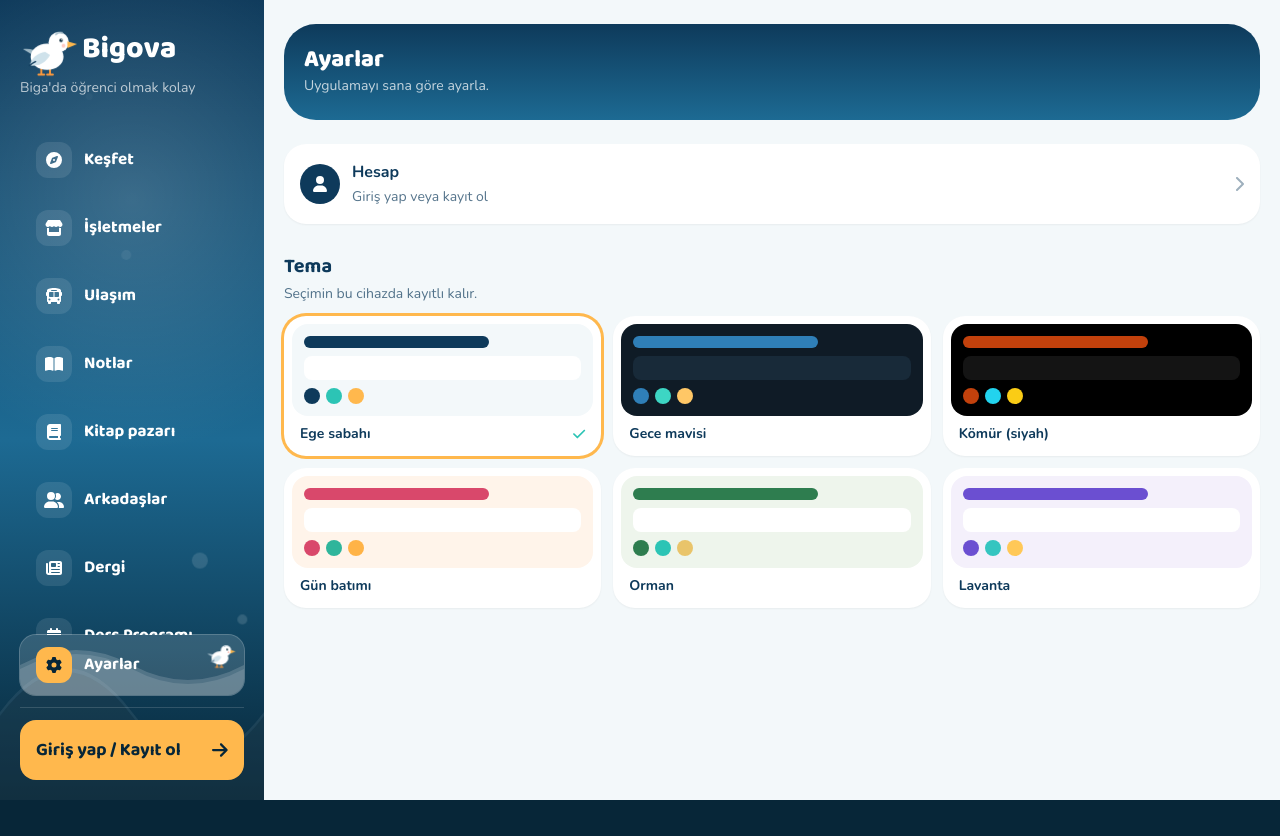
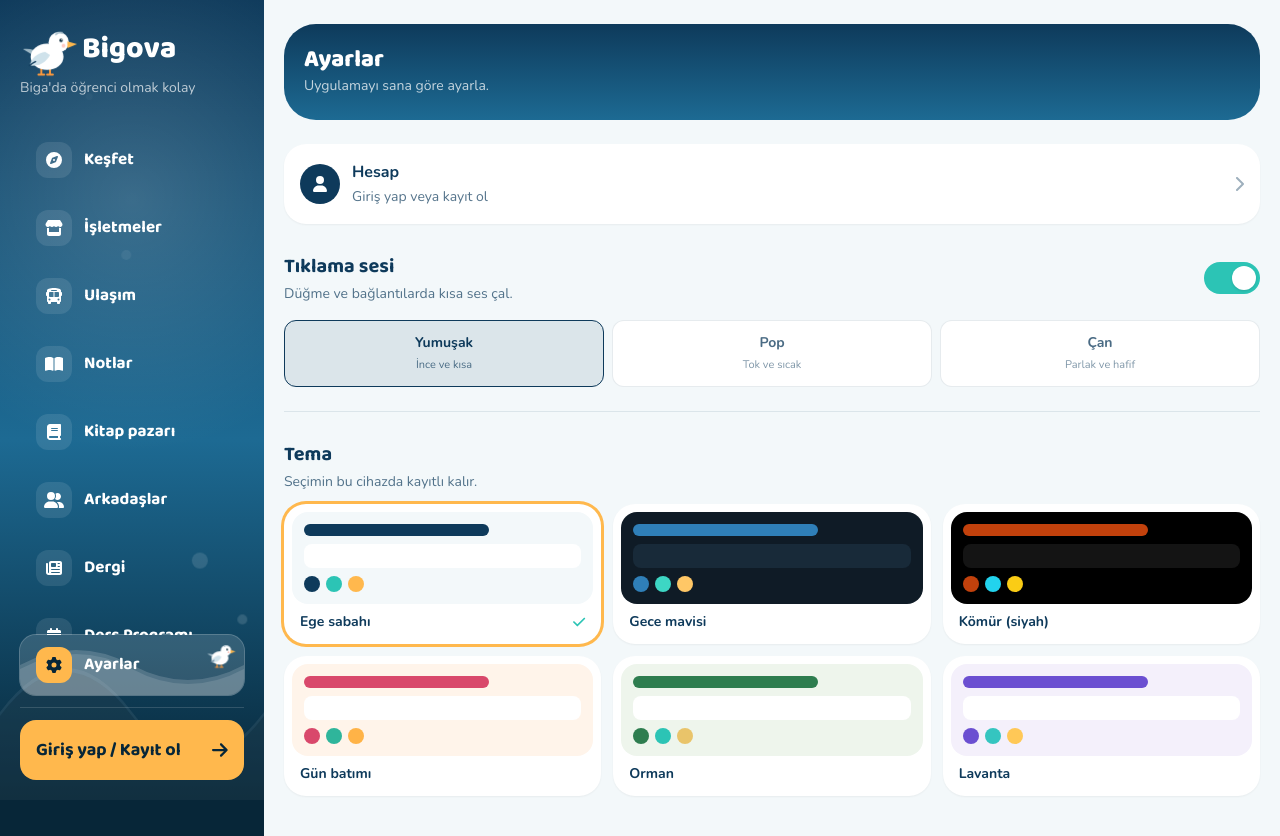
Before and after one commit to cn-Ky/Bigova, a Next.js app: page /ayarlar in a window 1280 px wide. Before the commit the page ends 800 px from the top, so only its background shows below. Built offline with nearby package versions, Linux system fonts and the light colour scheme.

Commit message:
click sound added

```diff
--- a/src/app/ayarlar/page.tsx
+++ b/src/app/ayarlar/page.tsx
@@ -1,15 +1,42 @@
 "use client";
+import {
+    CLICK_SOUND_ENABLED_KEY,
+    CLICK_SOUND_STYLE_KEY,
+    CLICK_SOUNDS,
+} from "@/lib/clickSound";
+import { applyTheme, THEMES } from "@/lib/themes";
+import {
+    faCheck,
+    faChevronRight,
+    faUser,
+} from "@fortawesome/free-solid-svg-icons";
+import { FontAwesomeIcon } from "@fortawesome/react-fontawesome";
+import { motion } from "framer-motion";
 import Link from "next/link";
 import { useEffect, useState } from "react";
-import { motion } from "framer-motion";
-import { FontAwesomeIcon } from "@fortawesome/react-fontawesome";
-import { faCheck, faChevronRight, faUser } from "@fortawesome/free-solid-svg-icons";
-import { THEMES, applyTheme } from "@/lib/themes";
 
 export default function Ayarlar() {
   const [cur, setCur] = useState("sabah");
-  useEffect(() => setCur(document.documentElement.dataset.theme || "sabah"), []);
-  const pick = (id: string) => { setCur(id); applyTheme(id); };
+  const [soundEnabled, setSoundEnabled] = useState(true);
+  const [soundStyle, setSoundStyle] = useState("soft");
+  useEffect(() => {
+    setCur(document.documentElement.dataset.theme || "sabah");
+    setSoundEnabled(localStorage.getItem(CLICK_SOUND_ENABLED_KEY) !== "false");
+    setSoundStyle(localStorage.getItem(CLICK_SOUND_STYLE_KEY) || "soft");
+  }, []);
+  const pick = (id: string) => {
+    setCur(id);
+    applyTheme(id);
+  };
+  const toggleSound = () => {
+    const next = !soundEnabled;
+    setSoundEnabled(next);
+    localStorage.setItem(CLICK_SOUND_ENABLED_KEY, String(next));
+  };
+  const pickSound = (id: string) => {
+    setSoundStyle(id);
+    localStorage.setItem(CLICK_SOUND_STYLE_KEY, id);
+  };
   return (
     <main>
       <header className="rounded-b-[28px] bg-gradient-to-b from-sea to-sea2 px-5 pb-6 pt-[max(1.25rem,env(safe-area-inset-top))] text-white">
@@ -17,26 +44,126 @@ export default function Ayarlar() {
         <p className="text-sm text-white/75">Uygulamayı sana göre ayarla.</p>
       </header>
       <section className="px-5 pt-6">
-        <Link href="/giris" className="flex items-center gap-3 rounded-[22px] bg-card p-4 shadow-sm transition active:scale-[.97]">
-          <span className="grid h-10 w-10 place-items-center rounded-full bg-sea text-white"><FontAwesomeIcon icon={faUser} /></span>
-          <span className="flex-1"><b className="block">Hesap</b><span className="text-sm opacity-70">Giriş yap veya kayıt ol</span></span>
+        <Link
+          href="/giris"
+          className="flex items-center gap-3 rounded-[22px] bg-card p-4 shadow-sm transition active:scale-[.97]"
+        >
+          <span className="grid h-10 w-10 place-items-center rounded-full bg-sea text-white">
+            <FontAwesomeIcon icon={faUser} />
+          </span>
+          <span className="flex-1">
+            <b className="block">Hesap</b>
+            <span className="text-sm opacity-70">Giriş yap veya kayıt ol</span>
+          </span>
           <FontAwesomeIcon icon={faChevronRight} className="opacity-40" />
         </Link>
+        <section className="mt-7 border-b border-ink/10 pb-6">
+          <div className="flex items-center justify-between gap-4">
+            <div>
+              <h2 className="font-display text-xl font-bold">Tıklama sesi</h2>
+              <p className="mt-1 text-sm opacity-70">
+                Düğme ve bağlantılarda kısa ses çal.
+              </p>
+            </div>
+            <button
+              type="button"
+              role="switch"
+              aria-checked={soundEnabled}
+              aria-label="Tıklama sesini aç veya kapat"
+              onClick={toggleSound}
+              className={`relative h-8 w-14 shrink-0 rounded-full transition-colors ${soundEnabled ? "bg-tide" : "bg-ink/25"}`}
+            >
+              <span
+                className={`absolute top-1 grid h-6 w-6 place-items-center rounded-full bg-white shadow transition-transform ${soundEnabled ? "translate-x-7" : "translate-x-1"}`}
+              />
+            </button>
+          </div>
+          <div
+            className="mt-4 grid grid-cols-3 gap-2"
+            role="radiogroup"
+            aria-label="Tıklama sesi seçimi"
+          >
+            {CLICK_SOUNDS.map((sound) => (
+              <button
+                key={sound.id}
+                type="button"
+                role="radio"
+                aria-checked={soundStyle === sound.id}
+                data-click-sound={sound.id}
+                onClick={() => pickSound(sound.id)}
+                className={`rounded-xl border px-2 py-3 text-center transition-colors ${soundStyle === sound.id ? "border-sea bg-sea/10 text-ink" : "border-ink/10 bg-card text-ink/75"}`}
+              >
+                <b className="block text-sm">{sound.label}</b>
+                <span className="mt-1 block text-[11px] opacity-70">
+                  {sound.hint}
+                </span>
+              </button>
+            ))}
+          </div>
+        </section>
         <h2 className="mb-1 mt-7 font-display text-xl font-bold">Tema</h2>
-        <p className="mb-3 text-sm opacity-70">Seçimin bu cihazda kayıtlı kalır.</p>
-        <ul role="radiogroup" aria-label="Tema" className="grid grid-cols-2 gap-3 md:grid-cols-3">
+        <p className="mb-3 text-sm opacity-70">
+          Seçimin bu cihazda kayıtlı kalır.
+        </p>
+        <ul
+          role="radiogroup"
+          aria-label="Tema"
+          className="grid grid-cols-2 gap-3 md:grid-cols-3"
+        >
           {THEMES.map((t) => {
             const on = cur === t.id;
             return (
-              <motion.li key={t.id} initial={{ opacity: 0, scale: 0.9 }} animate={{ opacity: 1, scale: 1 }} transition={{ delay: THEMES.indexOf(t) * 0.05 }}>
-                <button role="radio" aria-checked={on} onClick={() => pick(t.id)} className="relative w-full rounded-[22px] bg-card p-2 text-left shadow-sm active:scale-[.97]">
-                  {on && <motion.span layoutId="ring" className="absolute inset-0 rounded-[22px] ring-[3px] ring-sun" transition={{ type: "spring", stiffness: 500, damping: 35 }} />}
-                  <div className="rounded-2xl p-3" style={{ background: t.foam }}>
-                    <div className="h-3 w-2/3 rounded-full" style={{ background: t.sea }} />
-                    <div className="mt-2 h-6 rounded-lg" style={{ background: t.card }} />
-                    <div className="mt-2 flex gap-1.5">{[t.sea, t.tide, t.sun].map((c) => <span key={c} className="h-4 w-4 rounded-full" style={{ background: c }} />)}</div>
+              <motion.li
+                key={t.id}
+                initial={{ opacity: 0, scale: 0.9 }}
+                animate={{ opacity: 1, scale: 1 }}
+                transition={{ delay: THEMES.indexOf(t) * 0.05 }}
+              >
+                <button
+                  role="radio"
+                  aria-checked={on}
+                  onClick={() => pick(t.id)}
+                  className="relative w-full rounded-[22px] bg-card p-2 text-left shadow-sm active:scale-[.97]"
+                >
+                  {on && (
+                    <motion.span
+                      layoutId="ring"
+                      className="absolute inset-0 rounded-[22px] ring-[3px] ring-sun"
+                      transition={{
+                        type: "spring",
+                        stiffness: 500,
+                        damping: 35,
+                      }}
+                    />
+                  )}
+                  <div
+                    className="rounded-2xl p-3"
+                    style={{ background: t.foam }}
+                  >
+                    <div
+                      className="h-3 w-2/3 rounded-full"
+                      style={{ background: t.sea }}
+                    />
+                    <div
+                      className="mt-2 h-6 rounded-lg"
+                      style={{ background: t.card }}
+                    />
+                    <div className="mt-2 flex gap-1.5">
+                      {[t.sea, t.tide, t.sun].map((c) => (
+                        <span
+                          key={c}
+                          className="h-4 w-4 rounded-full"
+                          style={{ background: c }}
+                        />
+                      ))}
+                    </div>
                   </div>
-                  <div className="flex items-center justify-between px-2 pb-1 pt-2 text-sm font-bold">{t.name}{on && <FontAwesomeIcon icon={faCheck} className="text-tide" />}</div>
+                  <div className="flex items-center justify-between px-2 pb-1 pt-2 text-sm font-bold">
+                    {t.name}
+                    {on && (
+                      <FontAwesomeIcon icon={faCheck} className="text-tide" />
+                    )}
+                  </div>
                 </button>
               </motion.li>
             );
--- a/src/app/layout.tsx
+++ b/src/app/layout.tsx
@@ -1,25 +1,51 @@
-import "./globals.css";
-import "@fortawesome/fontawesome-svg-core/styles.css";
-import { config } from "@fortawesome/fontawesome-svg-core";
-import type { Metadata, Viewport } from "next";
 import BottomNav from "@/components/BottomNav";
+import ClickSounds from "@/components/ClickSounds";
 import SideNav from "@/components/SideNav";
 import Splash from "@/components/Splash";
+import { config } from "@fortawesome/fontawesome-svg-core";
+import "@fortawesome/fontawesome-svg-core/styles.css";
+import type { Metadata, Viewport } from "next";
+import "./globals.css";
 config.autoAddCss = false;
 
+export const metadata: Metadata = {
+  title: "Bigova | Biga Öğrenci Uygulaması",
+  description:
+    "Biga'da işletmeler, ulaşım, notlar ve arkadaşların tek uygulamada.",
+};
+export const viewport: Viewport = {
+  width: "device-width",
+  initialScale: 1,
+  viewportFit: "cover",
+  themeColor: "#0E3A5B",
+};
 
-export const metadata: Metadata = { title: "Bigova | Biga Öğrenci Uygulaması", description: "Biga'da işletmeler, ulaşım, notlar ve arkadaşların tek uygulamada." };
-export const viewport: Viewport = { width: "device-width", initialScale: 1, viewportFit: "cover", themeColor: "#0E3A5B" };
-
-export default function RootLayout({ children }: { children: React.ReactNode }) {
+export default function RootLayout({
+  children,
+}: {
+  children: React.ReactNode;
+}) {
   return (
-    <html lang="tr" suppressHydrationWarning >
+    <html lang="tr" suppressHydrationWarning>
       <head>
         <link rel="preconnect" href="https://fonts.googleapis.com" />
-        <link rel="preconnect" href="https://fonts.gstatic.com" crossOrigin="" />
-        <link rel="stylesheet" href="https://fonts.googleapis.com/css2?family=Baloo+2:wght@600;700;800&family=Nunito:wght@400;600;700;800&display=swap" />
-        <script dangerouslySetInnerHTML={{ __html: `try{var t=localStorage.getItem("bigova-theme");if(!t)t=matchMedia("(prefers-color-scheme: dark)").matches?"gece":"sabah";document.documentElement.dataset.theme=t}catch(e){}` }} /></head>
+        <link
+          rel="preconnect"
+          href="https://fonts.gstatic.com"
+          crossOrigin=""
+        />
+        <link
+          rel="stylesheet"
+          href="https://fonts.googleapis.com/css2?family=Baloo+2:wght@600;700;800&family=Nunito:wght@400;600;700;800&display=swap"
+        />
+        <script
+          dangerouslySetInnerHTML={{
+            __html: `try{var t=localStorage.getItem("bigova-theme");if(!t)t=matchMedia("(prefers-color-scheme: dark)").matches?"gece":"sabah";document.documentElement.dataset.theme=t}catch(e){}`,
+          }}
+        />
+      </head>
       <body>
+        <ClickSounds />
         <Splash />
         <SideNav />
         <div className="shell pb-28 lg:pb-10">{children}</div>
--- /dev/null
+++ b/src/components/ClickSounds.tsx
@@ -0,0 +1,38 @@
+"use client";
+
+import {
+    CLICK_SOUND_ENABLED_KEY,
+    CLICK_SOUND_STYLE_KEY,
+    playClickSound,
+} from "@/lib/clickSound";
+import { useEffect } from "react";
+
+export default function ClickSounds() {
+  useEffect(() => {
+    function onClick(event: MouseEvent) {
+      const target = event.target;
+      if (!(target instanceof Element)) return;
+      const control = target.closest<HTMLElement>(
+        "button, a[href], [role='button'], input[type='button'], input[type='submit'], input[type='reset']",
+      );
+      if (!control || control.getAttribute("aria-disabled") === "true") return;
+      if (control instanceof HTMLButtonElement && control.disabled) return;
+
+      try {
+        if (localStorage.getItem(CLICK_SOUND_ENABLED_KEY) === "false") return;
+        const style =
+          control.dataset.clickSound ||
+          localStorage.getItem(CLICK_SOUND_STYLE_KEY) ||
+          "soft";
+        playClickSound(style);
+      } catch {
+        playClickSound("soft");
+      }
+    }
+
+    document.addEventListener("click", onClick);
+    return () => document.removeEventListener("click", onClick);
+  }, []);
+
+  return null;
+}
--- /dev/null
+++ b/src/lib/clickSound.ts
@@ -0,0 +1,83 @@
+export const CLICK_SOUND_ENABLED_KEY = "bigova-click-sound-enabled";
+export const CLICK_SOUND_STYLE_KEY = "bigova-click-sound-style";
+
+export const CLICK_SOUNDS = [
+  { id: "soft", label: "Yumuşak", hint: "İnce ve kısa" },
+  { id: "pop", label: "Pop", hint: "Tok ve sıcak" },
+  { id: "chime", label: "Çan", hint: "Parlak ve hafif" },
+] as const;
+
+export type ClickSoundStyle = (typeof CLICK_SOUNDS)[number]["id"];
+
+export function playClickSound(style: string) {
+  if (typeof window === "undefined" || !window.AudioContext) return;
+
+  try {
+    const context = new window.AudioContext();
+    const now = context.currentTime;
+    const tones =
+      style === "pop"
+        ? [
+            {
+              from: 520,
+              to: 260,
+              start: 0,
+              duration: 0.055,
+              volume: 0.025,
+              type: "triangle" as OscillatorType,
+            },
+          ]
+        : style === "chime"
+          ? [
+              {
+                from: 1046,
+                to: 1175,
+                start: 0,
+                duration: 0.045,
+                volume: 0.018,
+                type: "sine" as OscillatorType,
+              },
+              {
+                from: 1568,
+                to: 1760,
+                start: 0.025,
+                duration: 0.055,
+                volume: 0.012,
+                type: "sine" as OscillatorType,
+              },
+            ]
+          : [
+              {
+                from: 880,
+                to: 660,
+                start: 0,
+                duration: 0.045,
+                volume: 0.018,
+                type: "sine" as OscillatorType,
+              },
+            ];
+
+    for (const tone of tones) {
+      const oscillator = context.createOscillator();
+      const gain = context.createGain();
+      const start = now + tone.start;
+      oscillator.type = tone.type;
+      oscillator.frequency.setValueAtTime(tone.from, start);
+      oscillator.frequency.exponentialRampToValueAtTime(
+        tone.to,
+        start + tone.duration,
+      );
+      gain.gain.setValueAtTime(0.0001, start);
+      gain.gain.exponentialRampToValueAtTime(tone.volume, start + 0.004);
+      gain.gain.exponentialRampToValueAtTime(0.0001, start + tone.duration);
+      oscillator.connect(gain);
+      gain.connect(context.destination);
+      oscillator.start(start);
+      oscillator.stop(start + tone.duration + 0.005);
+    }
+
+    window.setTimeout(() => void context.close(), 150);
+  } catch {
+    // Ses oynatma desteklenmiyorsa arayüz çalışmaya devam eder.
+  }
+}
```
